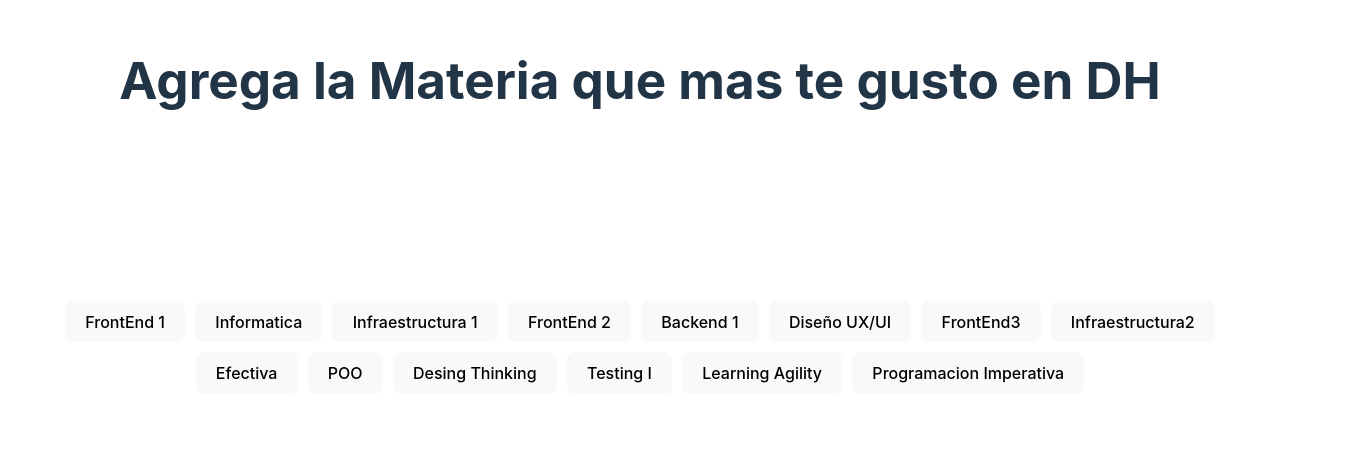
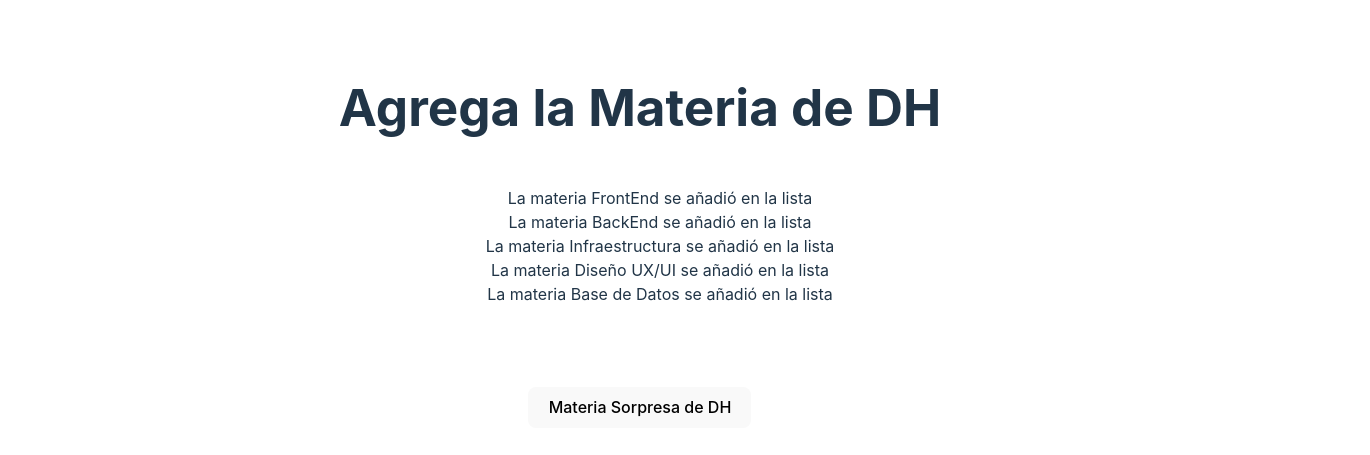
Before and after one commit to Fermichel/FrontEnd3-ProyectoVite, a React (Vite) app: page / in a window 1280 px wide. Shown: the part 131-586 px from the top of the page, 1370 px wide, since content can reach past the window. Built offline with nearby package versions, Linux system fonts and the light colour scheme.

Commit message:
Mesa Clase 7 Opcion 2

```diff
--- a/src/components/C7Hook2.jsx
+++ b/src/components/C7Hook2.jsx
@@ -2,32 +2,25 @@
 import './C7Hook.css'
 
 const C7Hook2 = () => {
-    const [materias, setMaterias] = useState([]);
+    const [materias, setMaterias] = useState(['FrontEnd','BackEnd','Infraestructura', 'Diseño UX/UI','Base de Datos']);
+    const [agregarMateria, setAgregarMateria] = useState(0);
 
+    const addMaterias = () =>{
+        setMaterias([...materias, materias[agregarMateria]])
+        if(agregarMateria === materias.length -1) setIndex(0)
+        else setAgregarMateria(agregarMateria+1);
+
+    }
   return (
     <div className='list'>
-    <h1>Agrega la Materia que mas te gusto en DH</h1>
+    <h1>Agrega la Materia de DH</h1>
       <ul>
-        {materias.map(materia => (
-            <li>La materia {materia} se añadió en la lista</li>
+        {materias.map((materia, i) => (
+            <li key = {i}>La materia {materia} se añadió en la lista</li>
         ))}
       </ul>
       <div className='contBtn'>
-      <button onClick={()=> setMaterias([...materias, 'FrontEnd 1'])}>FrontEnd 1</button>
-      <button onClick={()=> setMaterias([...materias, 'Informatica'])}>Informatica</button>
-      <button onClick={()=> setMaterias([...materias, 'Infraestructura 1'])}>Infraestructura 1</button>
-      <button onClick={()=> setMaterias([...materias, 'FrontEnd 2'])}>FrontEnd 2</button>
-      <button onClick={()=> setMaterias([...materias, 'Backend 1'])}>Backend 1</button>
-      <button onClick={()=> setMaterias([...materias, 'Diseño UX/UI'])}>Diseño UX/UI</button>
-      <button onClick={()=> setMaterias([...materias, 'FrontEnd3'])}>FrontEnd3</button>
-      <button onClick={()=> setMaterias([...materias, 'Infraestructura2'])}>Infraestructura2</button>
-      <button onClick={()=> setMaterias([...materias, 'Comunicacion Efectiva'])}>Efectiva</button>
-      <button onClick={()=> setMaterias([...materias, 'POO'])}>POO</button>
-      <button onClick={()=> setMaterias([...materias, 'Desing Thinking'])}>Desing Thinking</button>
-      <button onClick={()=> setMaterias([...materias, 'Testing I'])}>Testing I</button>
-      <button onClick={()=> setMaterias([...materias, 'Learning Agility'])}>Learning Agility</button>
-      <button onClick={()=> setMaterias([...materias, 'Programacion Imperativa'])}>Programacion Imperativa</button>
-
+        <button onClick={addMaterias}>Materia Sorpresa de DH</button>
       </div>
     </div>
   )
```
